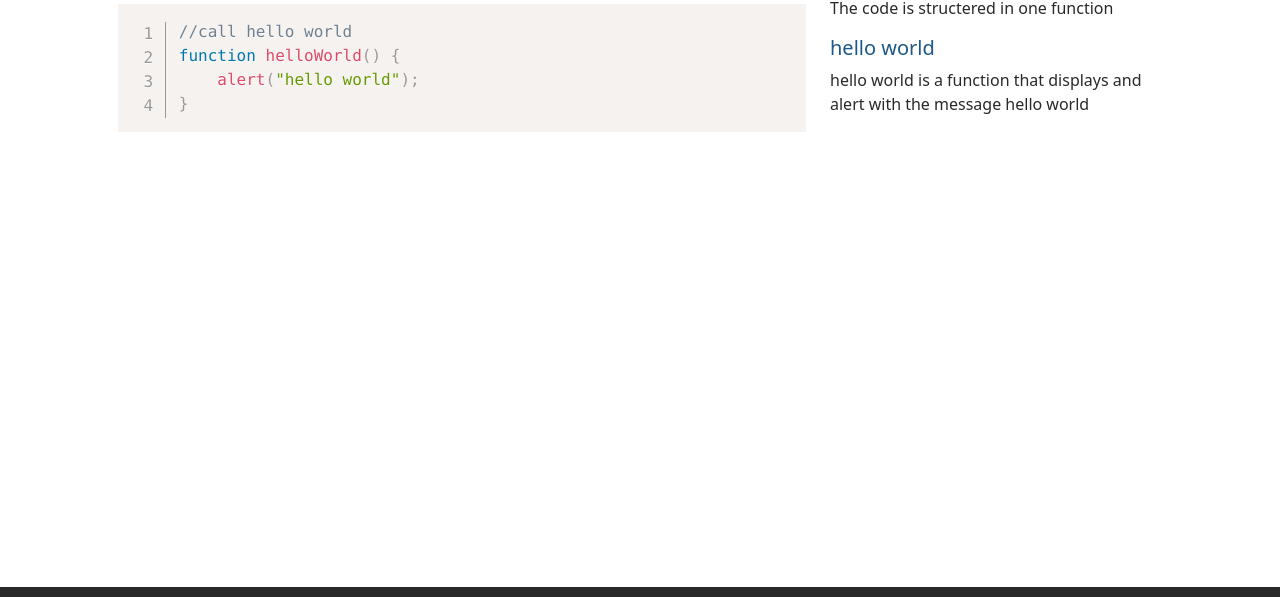
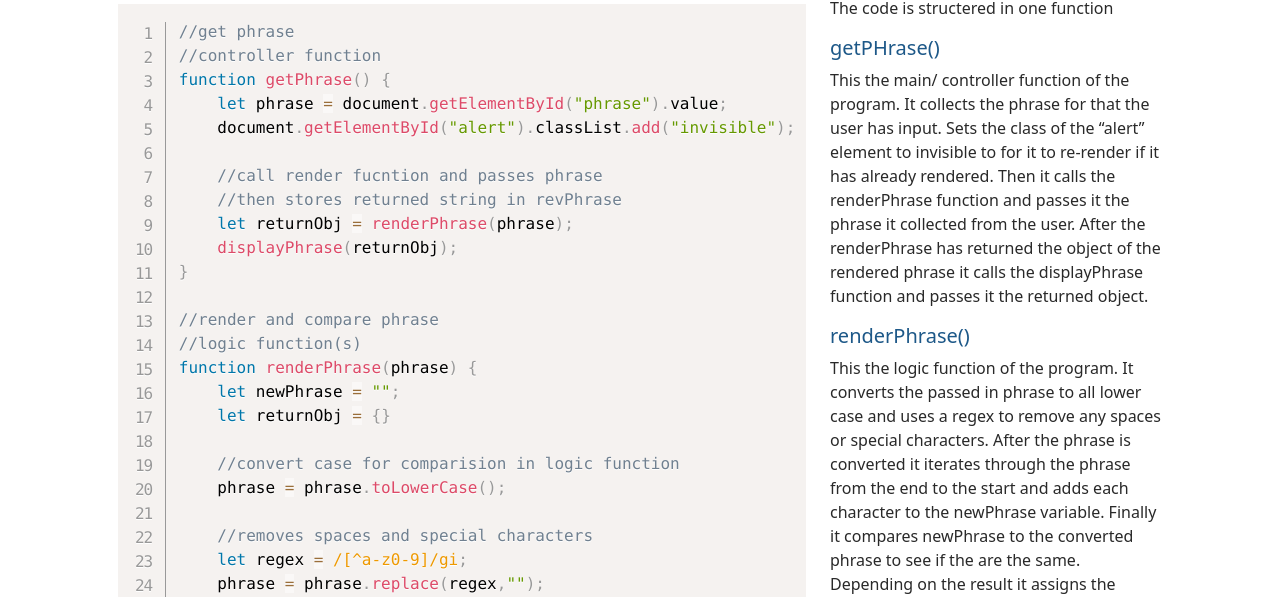
Before and after one commit to EW-Shamp/racecar, a plain HTML site: page code.html in a window 1280 px wide. Shown: the part 147-744 px from the top of the page. Drawn offline with nearby package versions, Linux system fonts and the light colour scheme.

Commit message:
Add content to Code page

```diff
--- a/code.html
+++ b/code.html
@@ -57,17 +57,78 @@
                     <div class="col-lg-8">
                         <pre class="line-numbers">
                             <code class="language-javascript">
-                                //call hello world
-                                function helloWorld() {
-                                    alert("hello world");
+                                //get phrase
+                                //controller function
+                                function getPhrase() {
+                                    let phrase = document.getElementById("phrase").value;
+                                    document.getElementById("alert").classList.add("invisible");
+
+                                    //call render fucntion and passes phrase
+                                    //then stores returned string in revPhrase
+                                    let returnObj = renderPhrase(phrase);
+                                    displayPhrase(returnObj);
+                                }
+
+                                //render and compare phrase
+                                //logic function(s)
+                                function renderPhrase(phrase) {
+                                    let newPhrase = "";
+                                    let returnObj = {}
+
+                                    //convert case for comparision in logic function
+                                    phrase = phrase.toLowerCase();
+
+                                    //removes spaces and special characters
+                                    let regex = /[^a-z0-9]/gi;
+                                    phrase = phrase.replace(regex,"");
+
+                                    //iterates through phrase and adds characters to
+                                    //newPhrase from last chacter to first
+                                    for (let i = phrase.length - 1; i >= 0; i--) {
+                                        newPhrase += phrase[i];
+                                    }
+
+                                    //checks if phrase is identical to newPhrase
+                                    if (newPhrase === phrase) {
+                                        returnObj.message = "Congrats your phrase is a palindrome";
+                                    } else {
+                                        returnObj.message = "Sorry, your phrase is not a palindrome";
+                                    }
+
+                                    returnObj.phrase = newPhrase;
+                                    return returnObj;
+                                }
+
+                                //display phrase
+                                //view function
+                                function displayPhrase(returnObj) {
+                                    document.getElementById("alertHeader").innerHTML = returnObj.message;
+                                    document.getElementById("msg").innerHTML = `Your phrase reversed is: ${returnObj.phrase}`;
+                                    document.getElementById("alert").classList.remove("invisible");
                                 }
                             </code>
                         </pre>
                     </div>
                     <div class="col-lg-4">
                         <p>The code is structered in one function</p>
-                        <h5>hello world</h5>
-                        <p>hello world is a function that displays and alert with the message hello world</p>
+                        <h5>getPHrase()</h5>
+                        <p>This the main/ controller function of the program. It collects the phrase for that the
+                            user has input. Sets the class of the “alert” element to invisible to for it to re-render if it
+                            has already rendered. Then it calls the renderPhrase function and passes it the phrase it collected
+                            from the user. After the renderPhrase has returned the object of the rendered phrase it
+                            calls the displayPhrase function and passes it the returned object.</p>
+                        <h5>renderPhrase()</h5>
+                        <p>This the logic function of the program. It converts the passed in phrase to all lower case and uses a regex to remove any spaces or special characters.  After the phrase is converted
+                            it iterates through the phrase from the end to the start and adds each character to the
+                            newPhrase variable. Finally it compares newPhrase to the converted phrase to see if the are
+                            the same. Depending on the result it assigns the corresponding display message to the
+                            message property of the object. Then it assigns the value of newPhrase to the phrase
+                            property of the object.</p>
+                        <h5>displayPhrase()</h5>
+                        <p>This is the display function of the program. It assigns the value of the message property
+                            to the “alertHeader” element, the phrase property of the object to the “msg” element, and
+                            finally removes the “invisible” class from the “alert” element, causing the results to be displayed
+                            to the user.</p>
                     </div>
                 </div>
             </div>
```
